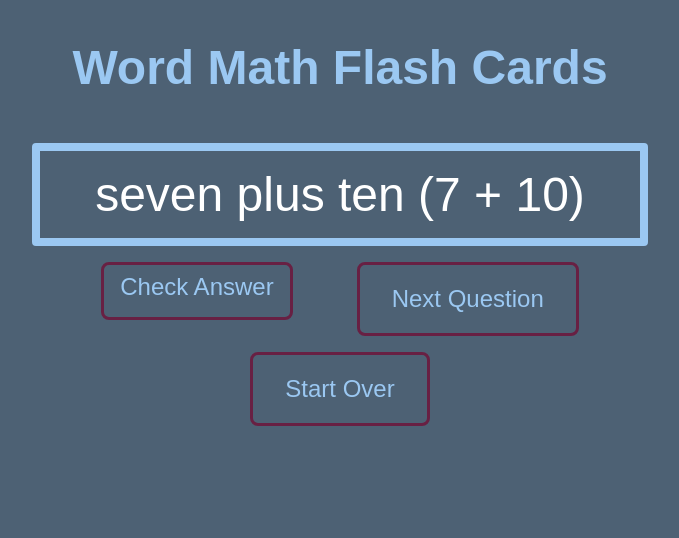
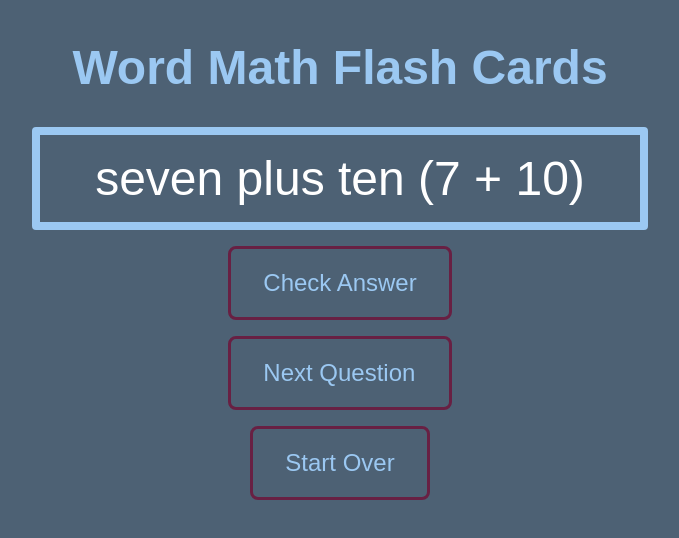
Before and after one commit to Mikegizmo/wordmath, a plain HTML site: page index.html in a window 1280 px wide. Both pictures are taken after a click on the button "Addition". Shown: the whole page, without its empty margins (300-979 px from the left). Drawn offline with Linux system fonts and the light colour scheme.

Commit message:
added answers to 144, tweaked button layout

```diff
--- a/answers.js
+++ b/answers.js
@@ -100,6 +100,50 @@ const Answers = [
   "ninety-eight",
   "ninety-nine",
   "one hundred",
+  "one hundred one",
+  "one hundred two",
+  "one hundred three",
+  "one hundred four",
+  "one hundred five",
+  "one hundred six",
+  "one hundred seven",
+  "one hundred eight",
+  "one hundred nine",
+  "one hundred ten",
+  "one hundred eleven",
+  "one hundred twelve",
+  "one hundred thirteen",
+  "one hundred fourteen",
+  "one hundred fifteen",
+  "one hundred sixteen",
+  "one hundred seventeen",
+  "one hundred eighteen",
+  "one hundred nineteen",
+  "one hundred twenty",
+  "one hundred twenty-one",
+  "one hundred twenty-two",
+  "one hundred twenty-three",
+  "one hundred twenty-four",
+  "one hundred twenty-five",
+  "one hundred twenty-six",
+  "one hundred twenty-seven",
+  "one hundred twenty-eight",
+  "one hundred twenty-nine",
+  "one hundred thirty",
+  "one hundred thirty-one",
+  "one hundred thirty-two",
+  "one hundred thirty-three",
+  "one hundred thirty-four",
+  "one hundred thirty-five",
+  "one hundred thirty-six",
+  "one hundred thirty-seven",
+  "one hundred thirty-eight",
+  "one hundred thirty-nine",
+  "one hundred forty",
+  "one hundred forty-one",
+  "one hundred forty-two",
+  "one hundred forty-three",
+  "one hundred forty-four"
 ];
 
 export default Answers;
--- a/index.html
+++ b/index.html
@@ -14,10 +14,10 @@
 
     <div class="answer"></div>
 
-    <div class="buttons">
+    <div class="categories">
       <button class='addition'>Addition</button>
       <button class='subtraction'>Subtraction</button>
-      <button class='multiply'>Multiplication</button>
+      <button class='multiplication'>Multiplication</button>
     </div>
     <div class='checkNext'>
       <button class='check'>Check Answer</button>
--- a/script.js
+++ b/script.js
@@ -6,7 +6,7 @@ const answer = document.querySelector('.answer');
 
 const addButton = document.querySelector('.addition');
 const subtractButton = document.querySelector('.subtraction');
-const multiplyButton = document.querySelector('.multiply');
+const multiplyButton = document.querySelector('.multiplication');
 const checkNext = document.querySelector('.checkNext');
 const checkButton = document.querySelector('.check');
 const nextAddButton = document.querySelector('.nextAdd');
--- a/style.css
+++ b/style.css
@@ -21,6 +21,7 @@ h1 {
   border-radius: 0.25rem;
   align-content: center;
   margin: 1rem;
+  margin-top: 0;
   padding: 1rem;
   color: white;
   text-align: center;
@@ -55,31 +56,20 @@ h1 {
   }
 }
 
-.addition {
+.categories {
+  display: flex;
+  flex-direction: column;
+}
+
+.addition,
+.subtraction,
+.multiplication {
   padding: 1.25rem 2rem;
   border: solid 3px #682043;
   border-radius: 0.5rem;
   color: #9bc8f2;
   font-size: 1.5rem;
-  margin: 0 2rem;
-}
-
-.subtraction {
-  padding: 1.25rem 2rem;
-  border: solid 3px #682043;
-  border-radius: 0.5rem;
-  color: #9bc8f2;
-  font-size: 1.5rem;
-  margin: 0 2rem;
-}
-
-.multiply {
-  padding: 1.25rem 2rem;
-  border: solid 3px #682043;
-  border-radius: 0.5rem;
-  color: #9bc8f2;
-  font-size: 1.5rem;
-  margin: 0 2rem;
+  margin: 0.5rem 2rem;
 }
 
 .check {
@@ -92,39 +82,15 @@ h1 {
   display: none;
 }
 
-@media screen and (min-width: 768px) {
-  .check {
-    padding: 0.5rem 1rem;
-  }
+
+.checkNext {
+  display: flex;
+  flex-direction: column;
 }
 
-@media  screen and (max-width: 768px) {
-  .checkNext {
-    display: flex;
-    flex-direction: column;
-  }
-}
 
-.nextAdd {
-  padding: 1.25rem 2rem;
-  border: solid 3px #682043;
-  border-radius: 0.5rem;
-  color: #9bc8f2;
-  font-size: 1.5rem;
-  margin: 0 2rem;
-  display: none;
-}
-
-.nextSub {
-  padding: 1.25rem 2rem;
-  border: solid 3px #682043;
-  border-radius: 0.5rem;
-  color: #9bc8f2;
-  font-size: 1.5rem;
-  margin: 0 2rem;
-  display: none;
-}
-
+.nextAdd,
+.nextSub,
 .nextMulti {
   padding: 1.25rem 2rem;
   border: solid 3px #682043;
```
